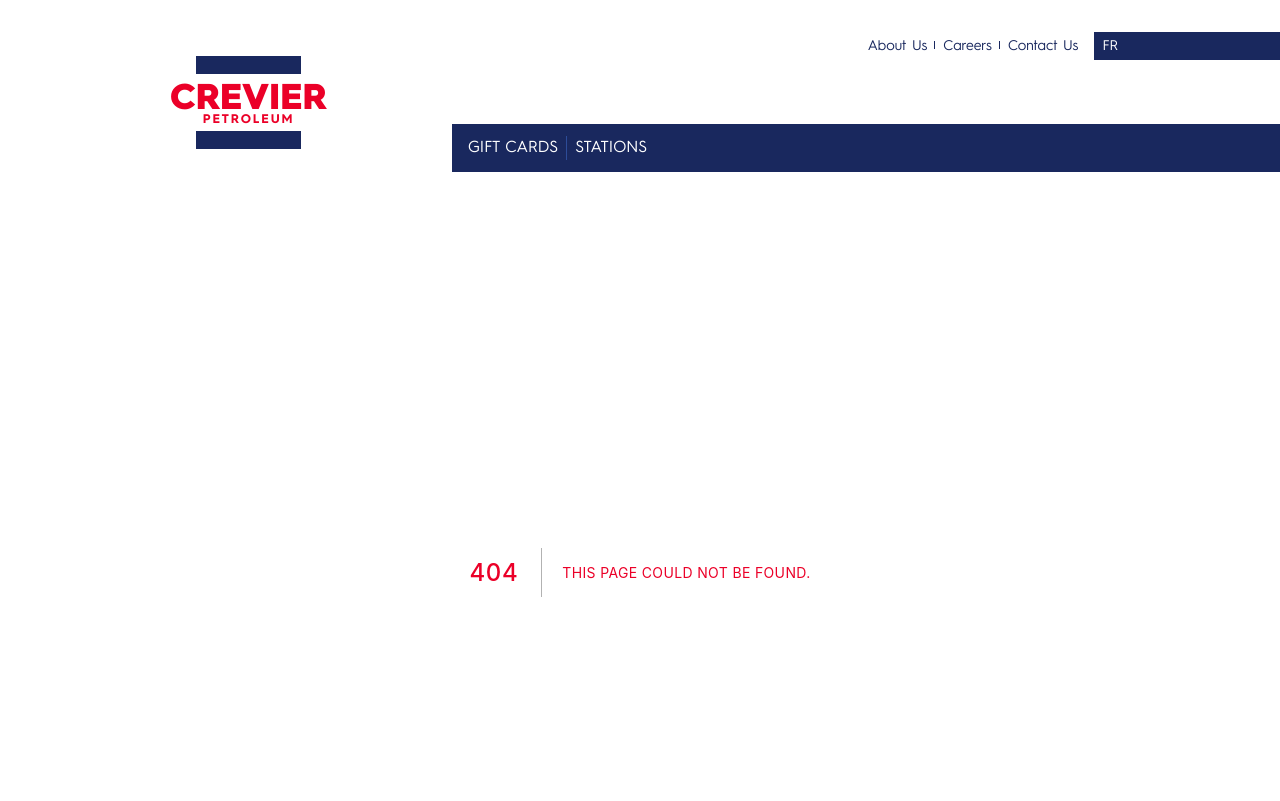
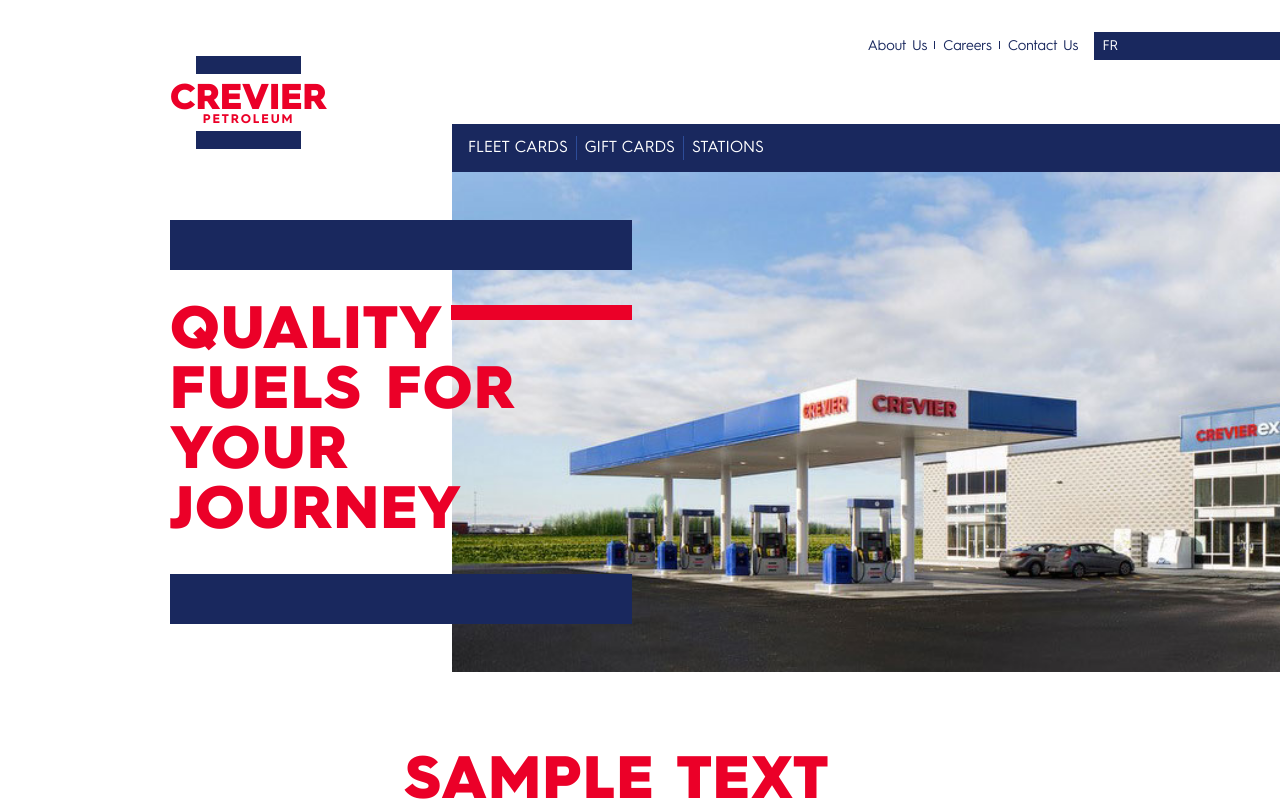
Before and after one commit to rs-nerder-pk/nerder-crevier-pk, a Next.js app: page /about-us in a window 1280 px wide. Before the commit this address had no page. Shown: the top 801 px of the page. Built offline with nearby package versions, Linux system fonts and the light colour scheme.

Commit message:
add slug page and mock some data

```diff
--- a/components/globals/menus/TopMenu.jsx
+++ b/components/globals/menus/TopMenu.jsx
@@ -5,13 +5,13 @@ export default function TopMenu() {
     <nav>
       <ul className="flex text-blue gap-4">
         <li className={styles.Link}>
-          <Link href="/">About Us</Link>
+          <Link href="/about-us">About Us</Link>
         </li>
         <li className={styles.Link}>
-          <Link href="/">Careers</Link>
+          <Link href="/careers">Careers</Link>
         </li>
         <li className={styles.Link}>
-          <Link href="/">Contact Us</Link>
+          <Link href="/contact-us">Contact Us</Link>
         </li>
       </ul>
     </nav>
--- a/components/globals/menus/mainMenu/MainMenu.jsx
+++ b/components/globals/menus/mainMenu/MainMenu.jsx
@@ -1,12 +1,17 @@
-import Link from 'next/link';
-import styles from './MainMenu.module.scss';
+import Link from "next/link";
+import styles from "./MainMenu.module.scss";
 
 export default function MainMenu() {
   return (
     <nav className={styles.Menu}>
       <ul className="flex divide-x divide-blue-400 uppercase">
-        <li><Link href="/">Gift Cards</Link></li>
         <li>
+          <Link href="/fleet-cards">Fleet Cards</Link>
+        </li>
+        <li>
+          <Link href="/gift-cards">Gift Cards</Link>
+        </li>
+        <li className="justify-self-end">
           <Link href="/stations">Stations</Link>
         </li>
       </ul>
--- a/components/sections/Sections.jsx
+++ b/components/sections/Sections.jsx
@@ -3,6 +3,7 @@ import Banner from "../banner/Banner";
 import CallOuts from "../callouts/Callouts";
 import Cta from "../cta/Cta";
 import ImageWithText from "../imageWithText/ImageWithText";
+import StationFinder from "../stationFinder/StationFinder";
 import StationsCta from "../stationsCta/StationsCta";
 import Text from "../text/Text";
 
@@ -19,6 +20,8 @@ export default function Sections({ sections }) {
         return <Cta {...section} />;
       case "stationsCta":
         return <StationsCta {...section} />;
+      case "stationFinder":
+        return <StationFinder {...section} />;
       case "text":
         return <Text {...section} />;
       default:
--- /dev/null
+++ b/pages/[slug].jsx
@@ -0,0 +1,137 @@
+import Sections from "@/components/sections/Sections";
+import React from "react";
+
+const mockData = {
+  "about-us": [
+    {
+      sys: {
+        id: Math.random(),
+      },
+      contentType: "banner",
+      type: "",
+    },
+    {
+      sys: {
+        id: Math.random(),
+      },
+      contentType: "text",
+      type: "default",
+    },
+  ],
+  careers: [
+    {
+      sys: {
+        id: Math.random(),
+      },
+      contentType: "banner",
+      type: "",
+    },
+    {
+      sys: {
+        id: Math.random(),
+      },
+      contentType: "cta",
+      type: "bg-offset-top",
+    },
+  ],
+  "contact-us": [
+    {
+      sys: {
+        id: Math.random(),
+      },
+      contentType: "banner",
+      type: "",
+    },
+    {
+      sys: {
+        id: Math.random(),
+      },
+      contentType: "text",
+      type: "default",
+    },
+  ],
+  "fleet-cards": [
+    {
+      sys: {
+        id: Math.random(),
+      },
+      contentType: "banner",
+      type: "",
+    },
+    {
+      sys: {
+        id: Math.random(),
+      },
+      contentType: "imageWithText",
+      type: "boxedContentImageRight",
+    },
+    {
+      sys: {
+        id: Math.random(),
+      },
+      contentType: "imageWithText",
+      type: "boxedContentImageRight",
+    },
+  ],
+  "gift-cards": [
+    {
+      sys: {
+        id: Math.random(),
+      },
+      contentType: "banner",
+      type: "",
+    },
+    {
+      sys: {
+        id: Math.random(),
+      },
+      contentType: "imageWithText",
+      type: "boxedContentImageRight",
+    },
+    {
+      sys: {
+        id: Math.random(),
+      },
+      contentType: "imageWithText",
+      type: "boxedContentImageRight",
+    },
+  ],
+  stations: [
+    {
+      sys: {
+        id: Math.random(),
+      },
+      contentType: "stationFinder",
+      type: "",
+    },
+  ],
+};
+
+export default function SlugPage({ title, sections }) {
+  return <main>{sections && <Sections sections={sections} />}</main>;
+}
+
+export async function getStaticPaths() {
+  const paths = [
+    { params: { slug: "about-us" } },
+    { params: { slug: "careers" } },
+    { params: { slug: "contact-us" } },
+    { params: { slug: "fleet-cards" } },
+    { params: { slug: "gift-cards" } },
+    { params: { slug: "stations" } },
+  ];
+  return {
+    paths,
+    fallback: false, // false or 'blocking'
+  };
+}
+
+export async function getStaticProps({ params }) {
+  const slug = params.slug;
+  return {
+    props: {
+      title: slug,
+      sections: mockData[slug],
+    },
+  };
+}
--- a/pages/stations.jsx
+++ /dev/null
@@ -1,10 +0,0 @@
-import StationFinder from "@/components/stationFinder/StationFinder";
-import React from "react";
-
-export default function Stations() {
-  return (
-    <main>
-      <StationFinder />
-    </main>
-  );
-}
```
